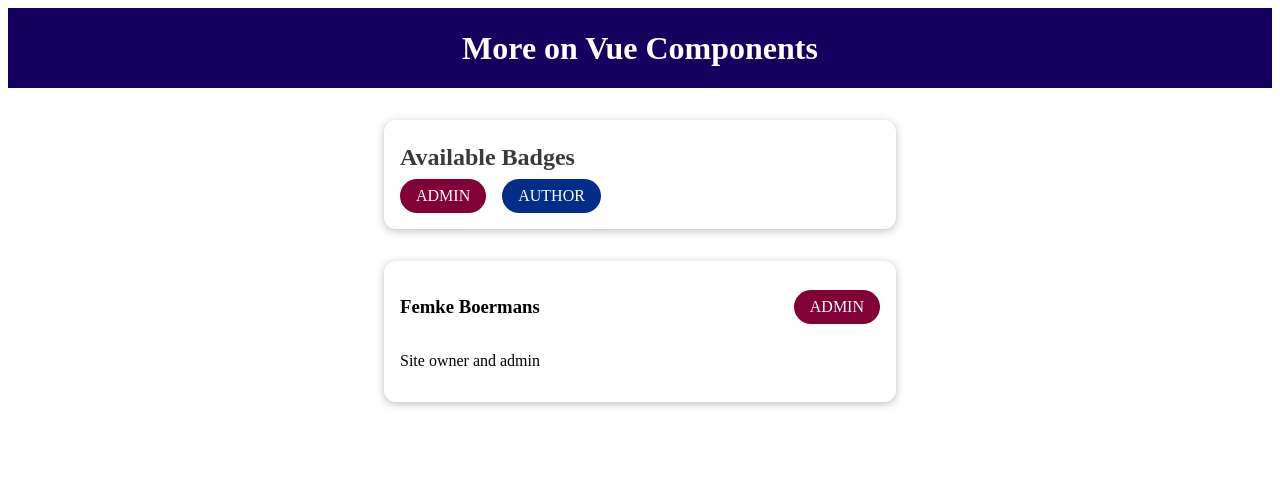
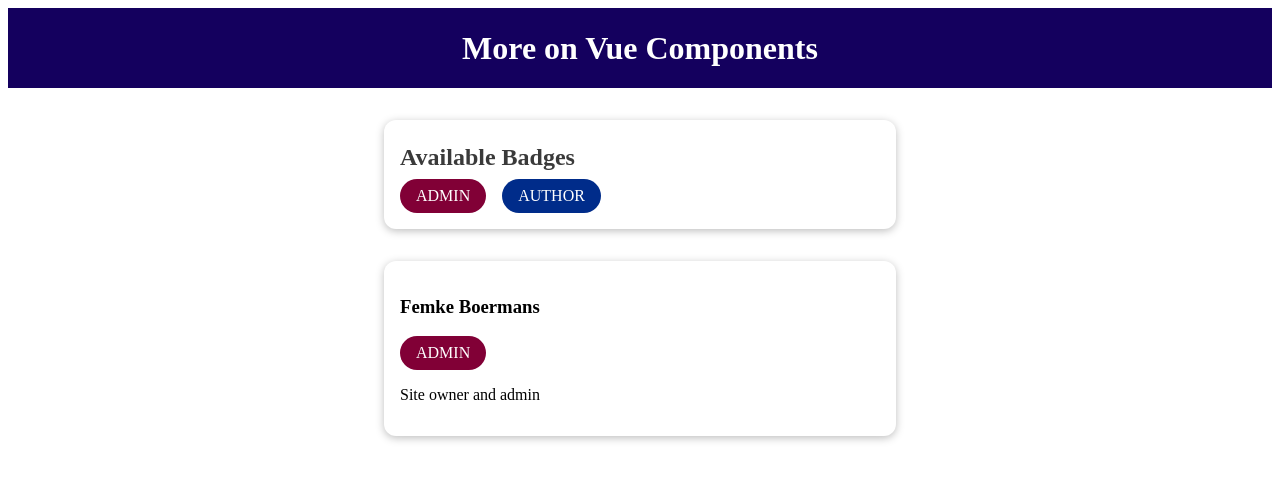
Before and after one commit to femkeboermans/component-practice, a Vue app: page / in a window 1280 px wide. Shown: the top 480 px of the page. Built offline with nearby package versions, Linux system fonts and the light colour scheme.

Commit message:
slots toegevoegd met namen

```diff
--- a/src/components/BadgeList.vue
+++ b/src/components/BadgeList.vue
@@ -1,6 +1,10 @@
 <template>
   <section>
+    <base-card>
+      <template v-slot:header>
         <h2>Available Badges</h2>
+      </template>
+      <template v-slot:default>
         <ul>
           <li>
             <base-badge type="admin" caption="ADMIN"></base-badge>
@@ -9,17 +13,12 @@
             <base-badge type="author" caption="AUTHOR"></base-badge>
           </li>
         </ul>
+      </template>
+    </base-card>
   </section>
 </template>
 
 <style scoped>
-section {
-  margin: 2rem auto;
-  max-width: 30rem;
-  border-radius: 12px;
-  box-shadow: 0 2px 8px rgba(0, 0, 0, 0.26);
-  padding: 1rem;
-}
 section h2 {
   margin: 0.5rem 0;
   color: #3a3a3a;
--- /dev/null
+++ b/src/components/BaseCard.vue
@@ -0,0 +1,18 @@
+<template>
+  <div>
+    <header>
+      <slot name="header"></slot>
+    </header>
+    <slot></slot>
+  </div>
+</template>
+
+<style scoped>
+div {
+  margin: 2rem auto;
+  max-width: 30rem;
+  border-radius: 12px;
+  box-shadow: 0 2px 8px rgba(0, 0, 0, 0.26);
+  padding: 1rem;
+}
+</style>
--- a/src/components/UserInfo.vue
+++ b/src/components/UserInfo.vue
@@ -1,10 +1,14 @@
 <template>
   <section>
-    <div>
-      <h3>{{ fullName }}</h3>
-      <base-badge :type="role" :caption="role.toUpperCase()"></base-badge>
-    </div>
-    <p>{{ infoText }}</p>
+    <base-card>
+      <template v-slot:header>
+        <h3>{{ fullName }}</h3>
+        <base-badge :type="role" :caption="role.toUpperCase()"></base-badge>
+      </template>
+      <template v-slot:default>
+        <p>{{ infoText }}</p>
+      </template>
+    </base-card>
   </section>
 </template>
 
@@ -15,15 +19,7 @@
 </script>
 
 <style scoped>
-section {
-  margin: 2rem auto;
-  max-width: 30rem;
-  border-radius: 12px;
-  box-shadow: 0 2px 8px rgba(0, 0, 0, 0.26);
-  padding: 1rem;
-}
-
-section div {
+section header {
   display: flex;
   justify-content: space-between;
   align-items: center;
--- a/src/main.js
+++ b/src/main.js
@@ -2,9 +2,11 @@
 
 import App from './App.vue';
 import BaseBadge from './components/BaseBadge.vue';
+import BaseCard from './components/BaseCard.vue';
 
 const app = createApp(App);
 
 app.component('base-badge', BaseBadge);
+app.component('base-card', BaseCard);
 
 app.mount('#app');
```
Lines whose indentation alone changed are shown as unchanged.
